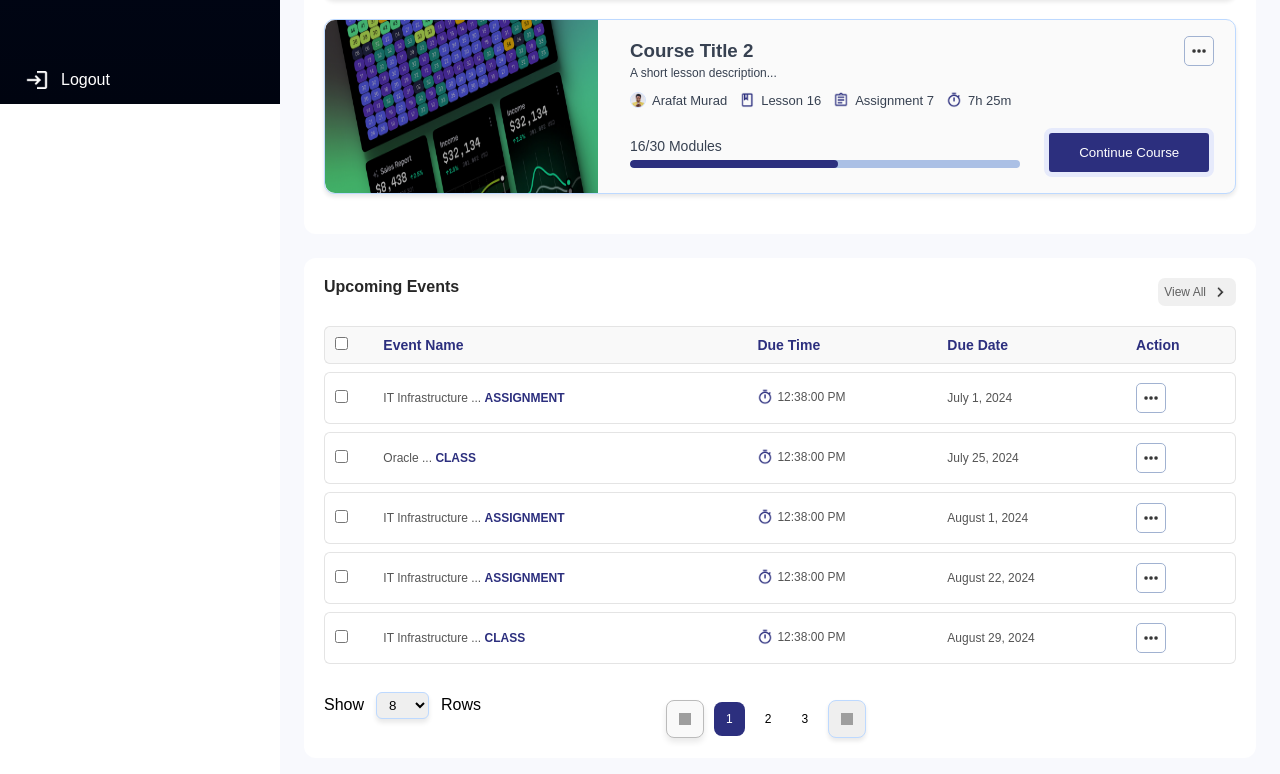
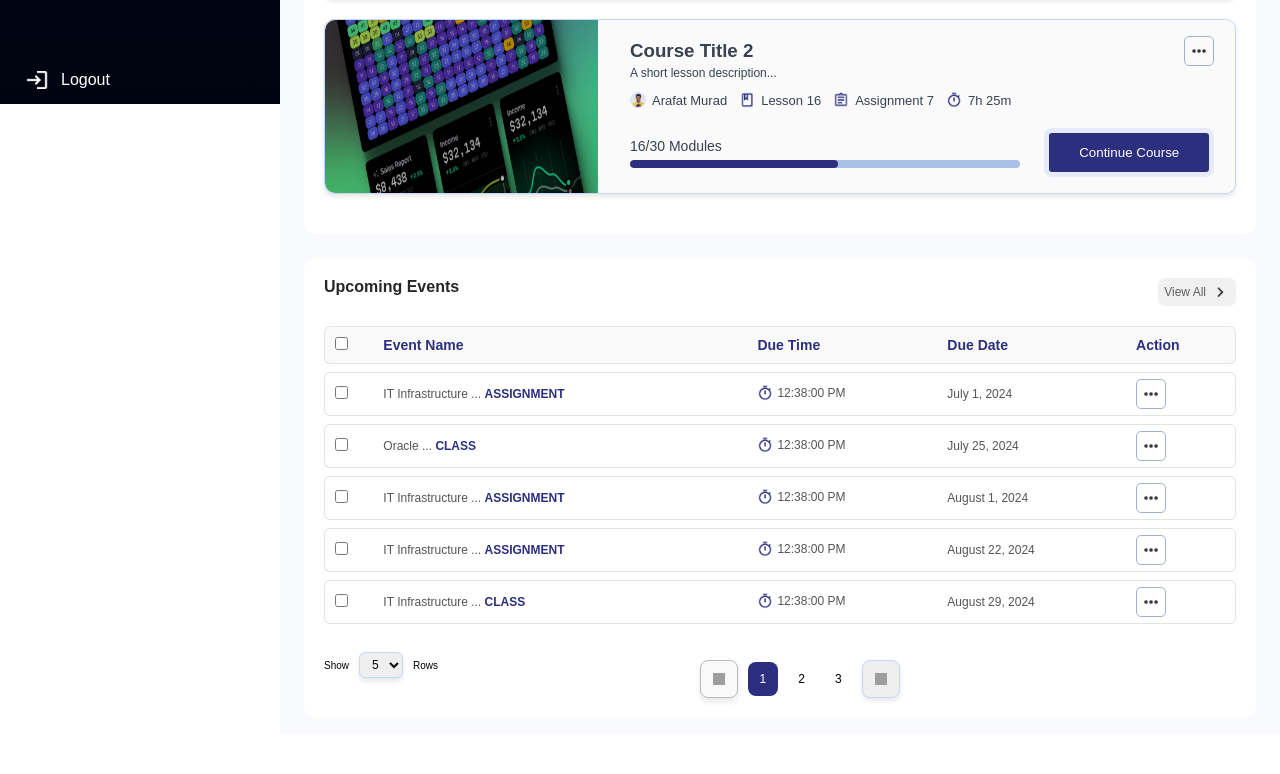
Before and after one commit to Emmanuel111111111111111/LMS-Academy, a React (Vite) app: page /dashboard/overview in a window 1280 px wide. Shown: the part 696-1470 px from the top of the page. After the commit the page ends 1430 px from the top, so only its background shows below. Built offline with nearby package versions, Linux system fonts and the light colour scheme; grey boxes are pictures that could not be loaded; a web font is replaced by a local one.

Commit message:
updated overview table - Amara

```diff
--- a/src/Page/Overviewpage/Overview.jsx
+++ b/src/Page/Overviewpage/Overview.jsx
@@ -2,11 +2,13 @@ import React, { useState } from "react";
 import styles from './Overview.module.css';
 import { getImageUrl } from "../../utilis";
 import Pagination from "../../Components/Pagination/Pagination";
+import { useNavigate } from "react-router-dom";
 
 export const Overview = () => {
 
     const [ currentPage, setCurrentPage ] = useState(1);
     const [ itemsPerPage, setItemsPerPage ] = useState(5);
+    const navigate = useNavigate();
 
 
     const courses = [
@@ -181,7 +183,7 @@ export const Overview = () => {
             <div className={styles.courses}>
                 <div className={styles.coursesHeader}>
                     Active Courses
-                    <button>View All <img src={getImageUrl('greyRightAngle.png')} alt="" /></button>
+                    <button onClick={()=>navigate('/dashboard/courses/active')}>View All <img src={getImageUrl('greyRightAngle.png')} alt="" /></button>
                 </div>
                 {courses.slice(0,2).map((course, index) => (
                     <div className={styles.course} key={index}>
@@ -243,7 +245,7 @@ export const Overview = () => {
                     <div className={styles.showRows}>
                         Show
                         <select onChange={(e) => handlePageNumber(e.target.value)} >
-                            <option value={5}>8</option>
+                            <option value={5}>5</option>
                             <option value={10}>10</option>
                             <option value={15}>15</option>
                         </select>
--- a/src/Page/Overviewpage/Overview.module.css
+++ b/src/Page/Overviewpage/Overview.module.css
@@ -337,7 +337,7 @@
     border-bottom: 1px solid #E4E4E4;
 }
 .eventsTable td {
-    padding: 10px 4px;
+    padding: 6px 4px;
     border-top: 1px solid #E4E4E4;
     border-bottom: 1px solid #E4E4E4;
 }
@@ -391,17 +391,24 @@
 
 
 .showRows {
-    flex: 60%;
+    flex: 70%;
     display: flex;
-    gap: 12px;
+    gap: 10px;
     align-items: center;
+    font-size: 10px;
+    font-weight: 500;
+    color: #000000;
 }
 .showRows select {
     border: 1px solid #BDD9FF;
     box-shadow: 0px 3.76px 5.64px 0px #00000017;
     border-radius: 6px;
-    padding: 4px 8px;
+    padding: 4px 0 4px 8px;
+    font-size: 12px;
+    font-weight: 500;
+    color: #000000;
+    outline: none;
 }
 .pag {
-    flex: 40%
+    flex: 30%
 }
```
